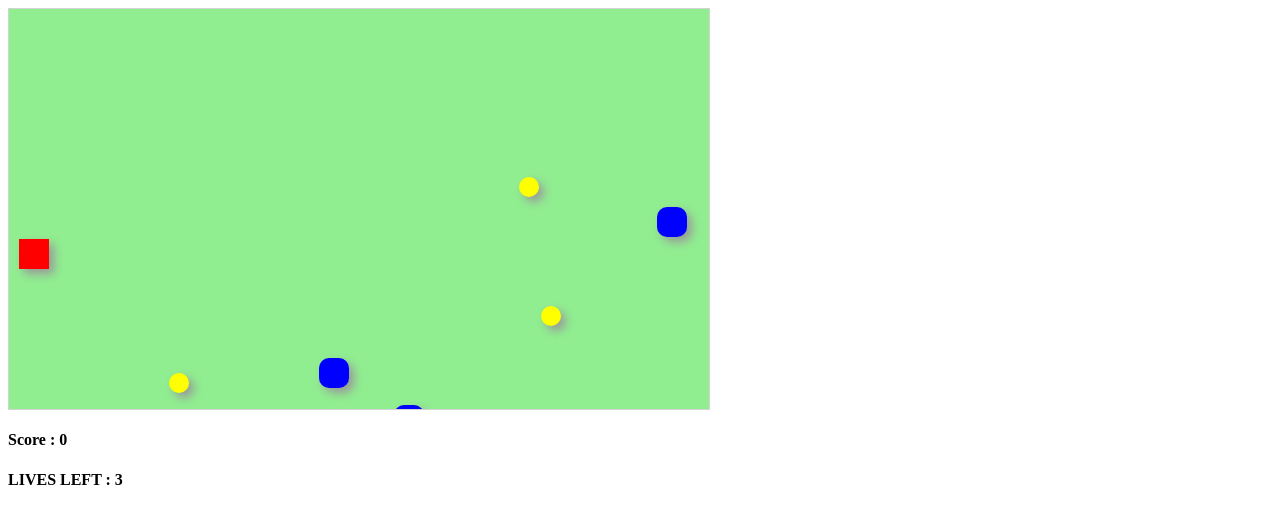
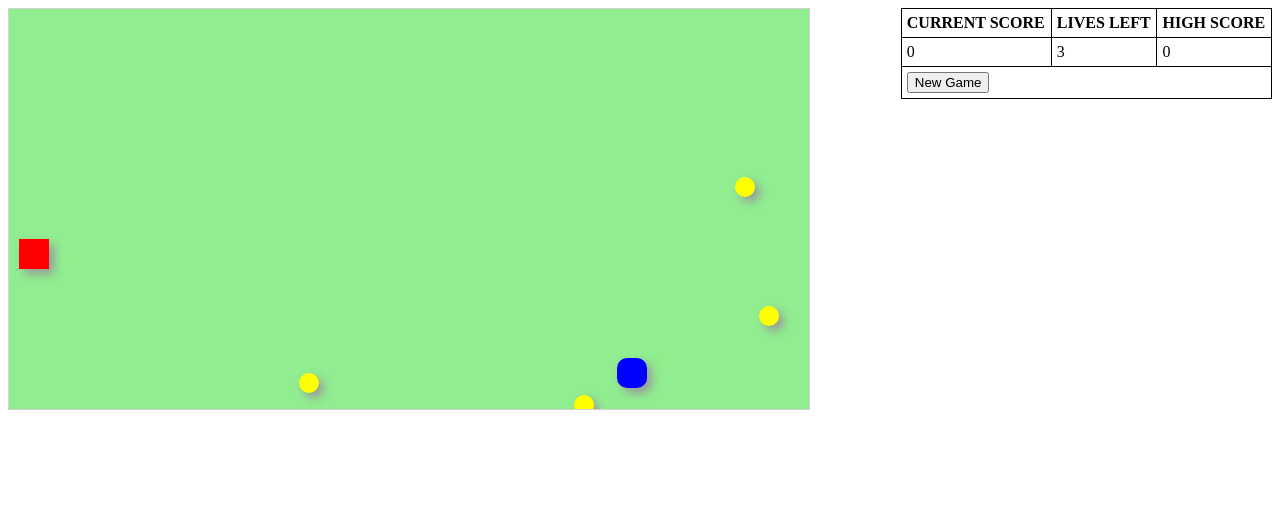
Before and after one commit to guygauravtyagi/Experiment, a browser extension: page JavaScipt/index.html in a window 1280 px wide. Drawn offline with Linux system fonts and the light colour scheme.

Commit message:
added difficulty and other game logic

```diff
--- a/JavaScipt/index.html
+++ b/JavaScipt/index.html
@@ -5,21 +5,69 @@
 
 </head>
 <style>
-        #canvas {
-            width: 100%;
-            height: 100%;
+    section {
+        float: left;
+        width: 63.197026%;
+    }
+
+    aside {
+        float: right;
+        width: 29.3680297%;
+    }
+
+    table,
+    th,
+    td {
+        border: 1px solid black;
+        border-collapse: collapse;
+    }
+
+    th,
+    td {
+        padding: 5px;
+        text-align: left;
     }
 </style>
 
-    <body onkeypress="callMe();">
+<body>
     <div>
-            <canvas id="myCanvas" style="border:1px solid #d3d3d3;">
-
-            </canvas>
+        <section>
+            <div>
+                <canvas id="myCanvas" style="border:1px solid #d3d3d3;"></canvas>
+            </div>
+        </section>
+        <aside>
+            <div>
+                <table style="width:100%">
+                    <tr>
+                        <th>CURRENT SCORE</th>
+                        <th>LIVES LEFT</th>
+                        <th>HIGH SCORE</th>
+                    </tr>
+                    <tr>
+                        <td>
+                            <span id="score">0</span>
+                        </td>
+                        <td>
+                            <span id="life">3</span>
+                        </td>
+                        <td>
+                            <span id="hScore">0</span>
+                        </td>
+                    </tr>
+                    <tr>
+                        <th colspan="3" onclick="startNewGame(true)">
+                            <button>New Game</button>
+                        </th>
+                    </tr>
+                </table>
             </div>
             <div>
-            <h4><b>Score : </b> <span id="score">0</span></h4>
-            <h4><b>LIVES LEFT : </b> <span id="life">3</span></h4>
+                <h1 id="gameOverMessage" style="display:none">
+                    GAME OVER
+                </h1>
+            </div>
+        </aside>
     </div>
     <script src="js_files/something.js"></script>
 </body>
--- a/JavaScipt/js_files/something.js
+++ b/JavaScipt/js_files/something.js
@@ -1,13 +1,20 @@
 var obstclesArray = [];
 var pointArray = [];
+var pauseFlag = false;
+var obstaclesTimeoutObj;
+var pointsTimeoutObj;
+var obstacleGenSpeed = 5000;
+var pointGenSpeed = 2000;
+var obsMaxSpeed = 5;
+var pointMaxSpeed = 5;
+
 var gameArea = {
     canvas: document.getElementById("myCanvas"),
     start: function () {
-        this.canvas.width = 700;
+        this.canvas.width = 800;
         this.canvas.height = 400;
         this.context = this.canvas.getContext("2d");
         this.context.fillStyle = "blue";
-        document.body.insertBefore(this.canvas, document.body.childNodes[0]);
         this.interval = setInterval(updateGameArea, 40);
     },
     clear: function () {
@@ -20,6 +27,39 @@ var gameArea = {
     }
 };
 
+var component = function (width, height, color, x, y) {
+    this.width = width;
+    this.height = height;
+    this.x = x;
+    this.y = y;
+    this.speedX = 0;
+    this.speedY = 0;
+    this.update = function () {
+        ctx = gameArea.context;
+        ctx.fillStyle = color;
+        if (this.x > gameArea.canvas.width - gamePiece.width) {
+            this.x = gameArea.canvas.width - gamePiece.width;
+        }
+        if (this.x < 0) {
+            this.x = 0;
+        }
+        if (this.y > gameArea.canvas.height - gamePiece.height) {
+            this.y = gameArea.canvas.height - gamePiece.height;
+        }
+        if (this.y < 0) {
+            this.y = 0;
+        }
+        ctx.shadowColor = '#999';
+        ctx.shadowBlur = 10;
+        ctx.shadowOffsetX = 5;
+        ctx.shadowOffsetY = 5;
+        ctx.fillRect(this.x, this.y, this.width, this.height);
+    }
+    this.newPos = function () {
+        this.x += this.speedX;
+        this.y += this.speedY;
+    }
+}
 
 var points = function (radius, color, x, y, speedX, speedY) {
     this.radius = radius;
@@ -86,57 +126,24 @@ var obstacles = function (width, height, radius, color, x, y, speedX, speedY) {
     }
 };
 
-var component = function (width, height, color, x, y) {
-    this.width = width;
-    this.height = height;
-    this.x = x;
-    this.y = y;
-    this.speedX = 0;
-    this.speedY = 0;
-    this.update = function () {
-        ctx = gameArea.context;
-        ctx.fillStyle = color;
-        if (this.x > gameArea.canvas.width - gamePiece.width) {
-            this.x = gameArea.canvas.width - gamePiece.width;
-        }
-        if (this.x < 0) {
-            this.x = 0;
-        }
-        if (this.y > gameArea.canvas.height - gamePiece.height) {
-            this.y = gameArea.canvas.height - gamePiece.height;
-        }
-        if (this.y < 0) {
-            this.y = 0;
-        }
-        ctx.shadowColor = '#999';
-        ctx.shadowBlur = 10;
-        ctx.shadowOffsetX = 5;
-        ctx.shadowOffsetY = 5;
-        ctx.fillRect(this.x, this.y, this.width, this.height);
-    }
-    this.newPos = function () {
-        this.x += this.speedX;
-        this.y += this.speedY;
-    }
-}
-
-var startGame = function () {
-    gameArea.start();
-    gamePiece = new component(30, 30, "red", 10, 230);
-    continuousCall();
-    pointGenerator();
-};
-
 var generateRandomNumbers = function (upLimit, lowLimit) {
     return Math.floor((Math.random() * upLimit) + 1);
 };
 
 var pointGenerator = function () {
-    setTimeout(() => {
-        pointPiece = new points(10, 'yellow', 670, generateRandomNumbers(500), -generateRandomNumbers(5), 0);
+    pointsTimeoutObj = setTimeout(() => {
+        pointPiece = new points(10, 'yellow', gameArea.canvas.width, generateRandomNumbers(500), -generateRandomNumbers(pointMaxSpeed), 0);
         pointArray.push(pointPiece);
         pointGenerator();
-    }, generateRandomNumbers(2000));
+    }, generateRandomNumbers(pointGenSpeed));
+};
+
+var obstacleGenerator = function () {
+    obstaclesTimeoutObj = setTimeout(() => {
+        obstaclePiece = new obstacles(30, 30, 10, 'blue', gameArea.canvas.width, generateRandomNumbers(500), -generateRandomNumbers(obsMaxSpeed), 0);
+        obstclesArray.push(obstaclePiece);
+        obstacleGenerator();
+    }, generateRandomNumbers(obstacleGenSpeed));
 };
 
 var collisionChecker = function () {
@@ -144,15 +151,20 @@ var collisionChecker = function () {
     let obstacleFlag = 0;
     obstclesArray.forEach(element => {
         if (gamePiece.x > element.x && gamePiece.x < element.x + element.width && gamePiece.y > element.y && gamePiece.y < element.y + element.height
-            || gamePiece.x + gamePiece.width > element.x && gamePiece.x + gamePiece.width + element.width && gamePiece.y + gamePiece.height > element.y && gamePiece.y + gamePiece.height < element.y + element.height
-            || gamePiece.x > element.x && gamePiece.x + element.width && gamePiece.y + gamePiece.height > element.y && gamePiece.y + gamePiece.height < element.y + element.height
-            || gamePiece.x + gamePiece.width > element.x && gamePiece.x + gamePiece.width + element.width && gamePiece.y > element.y && gamePiece.y < element.y + element.height) {
+            || gamePiece.x + gamePiece.width > element.x && gamePiece.x + gamePiece.width < element.x + element.width && gamePiece.y + gamePiece.height > element.y && gamePiece.y + gamePiece.height < element.y + element.height
+            || gamePiece.x > element.x && gamePiece.x < element.x + element.width && gamePiece.y + gamePiece.height > element.y && gamePiece.y + gamePiece.height < element.y + element.height
+            || gamePiece.x + gamePiece.width > element.x && gamePiece.x + gamePiece.width < element.x + element.width && gamePiece.y > element.y && gamePiece.y < element.y + element.height) {
             let value = parseInt(document.getElementById('life').innerText);
             value--;
             document.getElementById('life').innerText = value;
             if (value < 0) {
                 gameArea.stop();
                 document.getElementById('life').innerText = 0;
+                if (document.getElementById('hScore').innerText < document.getElementById('score').innerText) {
+                    document.getElementById('hScore').innerText = document.getElementById('score').innerText;
+                }
+                document.getElementById('gameOverMessage').style.color = 'red';
+                document.getElementById('gameOverMessage').style.display = '';
             }
             obstclesArray.splice(obstacleFlag, 1);
         }
@@ -164,9 +176,24 @@ var collisionChecker = function () {
             value = 1 - (-value);
             document.getElementById('score').innerText = value;
             pointArray.splice(pointFlag, 1);
+            gradualObstacleIncrease();
         }
         pointFlag++;
     });
+};
+
+var gradualObstacleIncrease = function () {
+    if(obstacleGenSpeed > 4000){
+        obstacleGenSpeed -= 20;
+    } else if(obstacleGenSpeed > 3000) {
+        obstacleGenSpeed -= 10;
+    } else if(obstacleGenSpeed > 2000) {
+        obstacleGenSpeed -= 5;
+    } else if(obstacleGenSpeed > 1000){
+        obstacleGenSpeed -= 2;
+    } else {
+        //do nothing
+    }
 };
 
 var rectCircleColliding = function (circle, rect) {
@@ -183,14 +210,6 @@ var rectCircleColliding = function (circle, rect) {
     var dy = distY - rect.height / 2;
     return (dx * dx + dy * dy <= (circle.radius * circle.radius));
 }
-
-var continuousCall = function () {
-    setTimeout(() => {
-        obstaclePiece = new obstacles(30, 30, 10, 'blue', 670, generateRandomNumbers(500), -generateRandomNumbers(5), 0);
-        obstclesArray.push(obstaclePiece);
-        continuousCall();
-    }, generateRandomNumbers(5000));
-};
 
 var updateObstacles = function () {
     let index = 0;
@@ -217,15 +236,16 @@ var updatePoints = function () {
 };
 
 var updateGameArea = function () {
+    if (!pauseFlag) {
         gameArea.clear();
         gamePiece.newPos();
         gamePiece.update();
         collisionChecker();
         updateObstacles();
         updatePoints();
+    }
 };
 
-startGame();
 document.getElementsByTagName("html")[0].onkeydown = function (event) {
     switch (event.key) {
         case 'ArrowRight': case 'd':
@@ -243,6 +263,16 @@ document.getElementsByTagName("html")[0].onkeydown = function (event) {
         case 'ArrowDown': case 's':
             gamePiece.speedY = 0;
             gamePiece.speedY = 10;
+            break;
+        case 'p':
+            if(!pauseFlag){
+                clearTimeout(obstaclesTimeoutObj);
+                clearTimeout(pointsTimeoutObj);
+            } else {
+                pointGenerator();
+                obstacleGenerator();
+            }
+            pauseFlag = !pauseFlag;
             break;
         default:
     }
@@ -265,3 +295,32 @@ document.getElementsByTagName("html")[0].onkeyup = function (event) {
         default:
     }
 };
+
+var startGame = function () {
+    gameArea.start();
+    gamePiece = new component(30, 30, "red", 10, 230);
+    obstacleGenerator();
+    pointGenerator();
+};
+
+var startNewGame = function (isFromRestartButton) {
+    gameArea.stop();
+    gameArea.clear();
+    obstclesArray = [];
+    pointArray = [];
+    pauseFlag = false;
+    clearTimeout(obstaclesTimeoutObj);
+    clearTimeout(pointsTimeoutObj);
+    if(isFromRestartButton){
+        resetScoreCard();
+    }
+    startGame();
+};
+
+var resetScoreCard = function() {
+    document.getElementById('life').innerText = 3;
+    document.getElementById('score').innerText = 0;
+    document.getElementById('gameOverMessage').style.display = 'none';
+};
+
+startGame();
```
Lines whose indentation alone changed are shown as unchanged.
